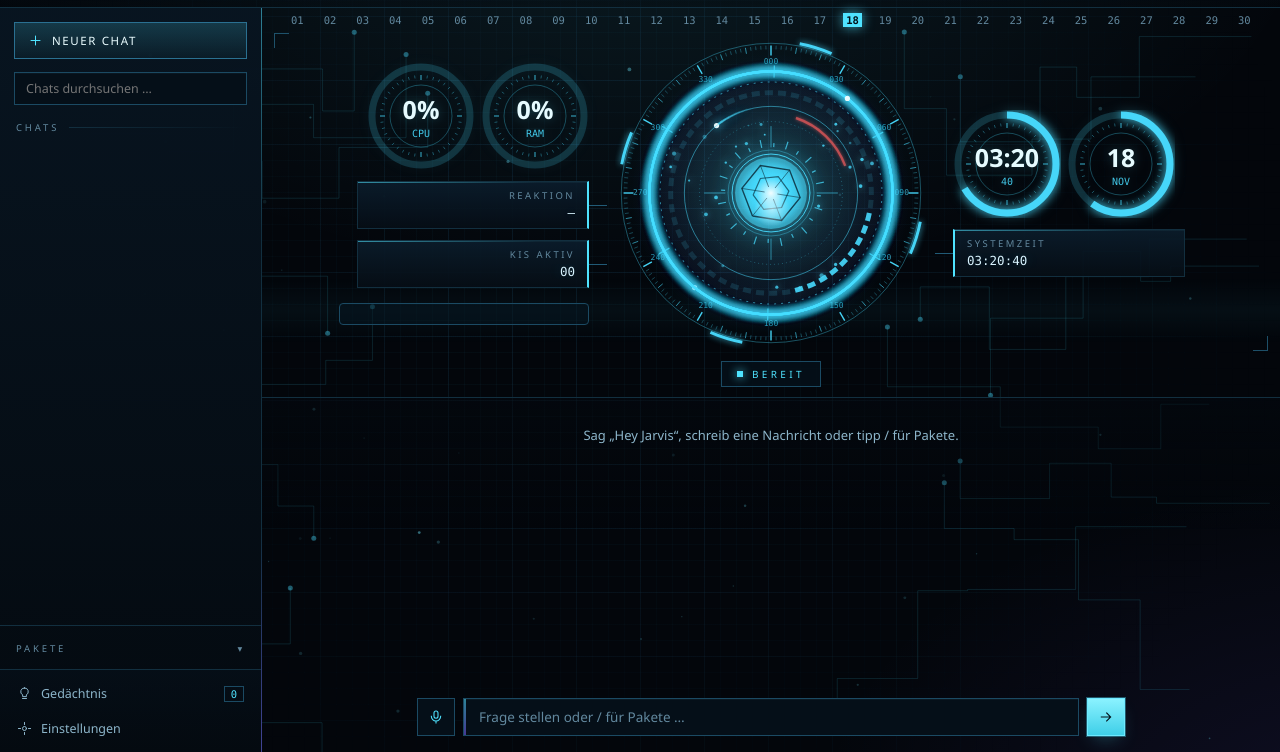
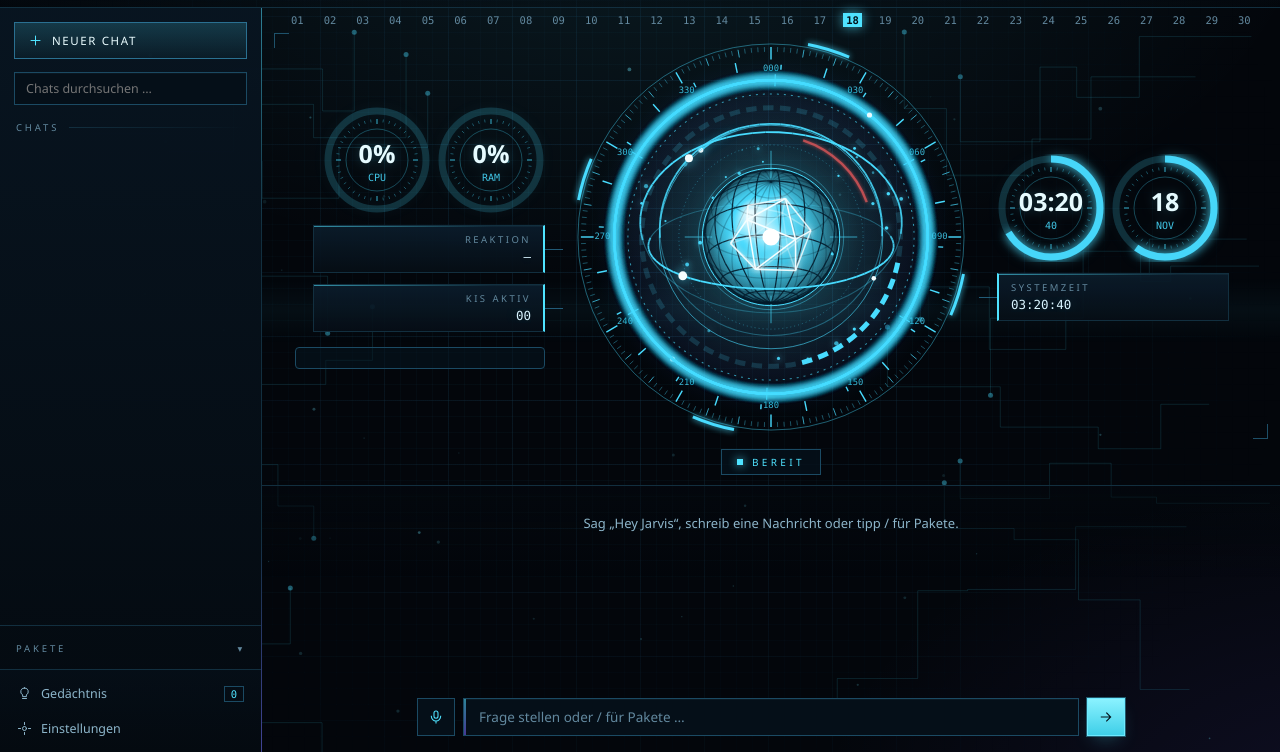
Before and after one commit to Danielsasf/Jarvis, an Electron app: page src/renderer/index.html in a window 1280 px wide. Shown: the part 48-800 px from the top of the page. Drawn offline with Linux system fonts and the light colour scheme; no server answers; animation ran at ten frames a second.

Commit message:
v2.20.0: 3D-Kern
Co-Authored-By: Claude Sonnet 5.5 <noreply@anthropic.com>
Claude-Session: https://claude.ai/code/session_011wZarK3BsdFYAtSbkQpM1n

```diff
--- a/src/renderer/hud.js
+++ b/src/renderer/hud.js
@@ -26,7 +26,7 @@
       ctx.setTransform(dpr, 0, 0, dpr, 0, 0);
       return [w, h];
     }
-    const c = (a) => `rgba(${col[0] | 0},${col[1] | 0},${col[2] | 0},${a})`;
+    const c = (a) => `rgba(${col[0] | 0},${col[1] | 0},${col[2] | 0},${Math.min(1, a * 1.2)})`;
     const ring = (x, y, r, w, a, dash) => {
       ctx.beginPath(); ctx.arc(x, y, r, 0, TAU); ctx.lineWidth = w; ctx.strokeStyle = c(a);
       ctx.setLineDash(dash || []); ctx.stroke(); ctx.setLineDash([]);
@@ -149,32 +149,68 @@
           arc(x, y, R * 0.78, a - 0.5, a, 1.5, 0.6);
         }
       }
-      // 6) Kern: scharfer Rand, heller Mittelpunkt
+      // 6) 3D-Kern: leuchtende Kugel mit Gitter (dreht), Kristall innen (dreht gegenläufig), Bahnen drumherum (kippen und drehen)
       const pulse = 1 + level * 0.28 + Math.sin(now / 1000) * 0.015;
-      const cr = R * (small ? 0.42 : 0.24) * pulse;
-      ctx.save(); ctx.shadowColor = c(0.95); ctx.shadowBlur = R * 0.16;
-      const g = ctx.createRadialGradient(x, y, 0, x, y, cr);
-      g.addColorStop(0, 'rgba(240,253,255,1)'); g.addColorStop(0.45, c(0.95)); g.addColorStop(0.92, c(0.55)); g.addColorStop(1, c(0.55));
+      const cr = R * (small ? 0.46 : 0.34) * pulse;
+      const rot = (px, py, pz, ay, ax) => { // erst um Y, dann um X drehen
+        const cy = Math.cos(ay); const sy = Math.sin(ay); let X = px * cy + pz * sy; let Z = -px * sy + pz * cy;
+        const cx = Math.cos(ax); const sx = Math.sin(ax); const Y = py * cx - Z * sx; Z = py * sx + Z * cx; return [X, Y, Z];
+      };
+      const P = (v, rad) => { const k = 1 / (1 - v[2] * 0.22); return [x + v[0] * rad * k, y + v[1] * rad * k, v[2]]; };
+      const seg3 = (p0, p1, w, baseA, rgb) => {
+        const z = (p0[2] + p1[2]) / 2; const al = Math.max(0.06, Math.min(1, baseA * (0.4 + 0.6 * (z + 1) / 2) * (z > 0 ? 1.15 : 0.55)));
+        ctx.beginPath(); ctx.moveTo(p0[0], p0[1]); ctx.lineTo(p1[0], p1[1]); ctx.lineWidth = w; ctx.strokeStyle = rgb ? `rgba(${rgb},${al})` : c(al); ctx.stroke();
+      };
+      const tiltX = 0.42; const spinY = t * 0.55;
+      // Bahnen hinter der Kugel zuerst
+      const orbits = small ? [[0.62, 1.1, 1.3], [0.72, -0.4, -0.9]] : [[0.6, 1.25, 1.1], [0.72, -0.35, -0.8], [0.84, 0.75, 0.5]];
+      const drawOrbits = (front) => {
+        orbits.forEach(([rf, tilt, sp], oi) => {
+          const N = 72; const ay = t * sp * 0.6; let prev = null;
+          for (let i = 0; i <= N; i++) {
+            const a = (i / N) * TAU; const v = rot(Math.cos(a), 0, Math.sin(a), ay, tilt);
+            const pt = P(v, cr * (1 + rf * 1.15)); if (prev && ((prev[2] + pt[2]) / 2 > 0) === front) seg3(prev, pt, front ? 1.8 : 1.1, 0.85); prev = pt;
+          }
+          const sa = t * (1.6 + oi * 0.5) * (oi % 2 ? -1 : 1); const sv = rot(Math.cos(sa), 0, Math.sin(sa), ay, tilt); const sp3 = P(sv, cr * (1 + rf * 1.15));
+          if ((sp3[2] > 0) === front) {
+            ctx.save(); ctx.shadowColor = c(1); ctx.shadowBlur = 12; ctx.fillStyle = 'rgba(245,254,255,1)'; ctx.beginPath(); ctx.arc(sp3[0], sp3[1], (front ? 3.6 : 2.4) * (0.8 + 0.25 * (sp3[2] + 1)), 0, TAU); ctx.fill(); ctx.restore();
+          }
+        });
+      };
+      drawOrbits(false);
+      // Kugel: Leuchtkörper + Gitter
+      ctx.save(); ctx.shadowColor = c(0.95); ctx.shadowBlur = R * 0.14;
+      const g = ctx.createRadialGradient(x - cr * 0.3, y - cr * 0.35, cr * 0.05, x, y, cr);
+      g.addColorStop(0, 'rgba(235,252,255,.95)'); g.addColorStop(0.35, c(0.75)); g.addColorStop(0.8, c(0.3)); g.addColorStop(1, c(0.12));
       ctx.beginPath(); ctx.arc(x, y, cr, 0, TAU); ctx.fillStyle = g; ctx.fill(); ctx.restore();
-      // Reaktor im Kern: gegenläufige Sechsecke + Speichen
+      const meridians = small ? 6 : 10; const parallels = small ? 4 : 7;
+      for (let m = 0; m < meridians; m++) {
+        const lon = (m / meridians) * Math.PI; let prev = null;
+        for (let i = 0; i <= 48; i++) {
+          const a = (i / 48) * TAU; const v = rot(Math.cos(a) * Math.cos(lon), Math.sin(a), Math.cos(a) * Math.sin(lon), spinY, tiltX);
+          const pt = P(v, cr); if (prev) seg3(prev, pt, 1.2, 0.85, '4,28,44'); prev = pt;
+        }
+      }
+      for (let l = 1; l <= parallels; l++) {
+        const lat = (l / (parallels + 1)) * Math.PI - Math.PI / 2; const rr = Math.cos(lat); let prev = null;
+        for (let i = 0; i <= 48; i++) {
+          const a = (i / 48) * TAU; const v = rot(Math.cos(a) * rr, Math.sin(lat), Math.sin(a) * rr, spinY, tiltX);
+          const pt = P(v, cr); if (prev) seg3(prev, pt, 1.2, 0.85, '4,28,44'); prev = pt;
+        }
+      }
+      // Kristall im Inneren (Ikosaeder), dreht gegenläufig auf zwei Achsen
+      const ph = (1 + Math.sqrt(5)) / 2; const nl = Math.hypot(1, ph);
+      const V = [[-1, ph, 0], [1, ph, 0], [-1, -ph, 0], [1, -ph, 0], [0, -1, ph], [0, 1, ph], [0, -1, -ph], [0, 1, -ph], [ph, 0, -1], [ph, 0, 1], [-ph, 0, -1], [-ph, 0, 1]].map((v) => [v[0] / nl, v[1] / nl, v[2] / nl]);
+      const E = []; for (let i = 0; i < 12; i++) for (let j = i + 1; j < 12; j++) if (Math.abs(Math.hypot(V[i][0] - V[j][0], V[i][1] - V[j][1], V[i][2] - V[j][2]) - 2 / nl) < 0.01) E.push([i, j]);
+      const pv = V.map((v) => P(rot(v[0], v[1], v[2], -t * 1.1, t * 0.7), cr * 0.62));
+      ctx.save(); ctx.shadowColor = 'rgba(255,255,255,.9)'; ctx.shadowBlur = 6;
+      for (const [i, j] of E) seg3(pv[i], pv[j], 1.5, 1, '245,254,255');
+      ctx.restore();
+      ctx.save(); ctx.shadowColor = 'rgba(255,255,255,1)'; ctx.shadowBlur = 16; ctx.fillStyle = '#ffffff'; ctx.beginPath(); ctx.arc(x, y, cr * (0.13 + level * 0.1), 0, TAU); ctx.fill(); ctx.restore();
+      drawOrbits(true);
       if (!small) {
-        const hex = (rad, rot, w, al, col2) => {
-          ctx.beginPath();
-          for (let i = 0; i <= 6; i++) { const a = rot + (i / 6) * TAU; const px = x + Math.cos(a) * rad; const py = y + Math.sin(a) * rad; if (i) ctx.lineTo(px, py); else ctx.moveTo(px, py); }
-          ctx.lineWidth = w; ctx.strokeStyle = col2 || c(al); ctx.stroke();
-        };
-        ctx.save(); ctx.shadowColor = c(0.8); ctx.shadowBlur = 5;
-        hex(cr * 0.82, t * 0.9, 1.4, 0, 'rgba(4,24,36,.75)');
-        hex(cr * 0.5, -t * 1.3, 1.2, 0, 'rgba(4,24,36,.6)');
-        for (let i = 0; i < 6; i++) { const a = t * 0.9 + (i / 6) * TAU; ctx.beginPath(); ctx.moveTo(x + Math.cos(a) * cr * 0.18, y + Math.sin(a) * cr * 0.18); ctx.lineTo(x + Math.cos(a) * cr * 0.82, y + Math.sin(a) * cr * 0.82); ctx.lineWidth = 1; ctx.strokeStyle = 'rgba(4,24,36,.5)'; ctx.stroke(); }
-        ctx.restore();
-        // Lichtreflex wandert über den Kern
-        const fa = t * 0.6; const fg = ctx.createRadialGradient(x + Math.cos(fa) * cr * 0.45, y + Math.sin(fa) * cr * 0.45, 0, x + Math.cos(fa) * cr * 0.45, y + Math.sin(fa) * cr * 0.45, cr * 0.5);
-        fg.addColorStop(0, 'rgba(255,255,255,.55)'); fg.addColorStop(1, 'rgba(255,255,255,0)');
-        ctx.fillStyle = fg; ctx.beginPath(); ctx.arc(x, y, cr, 0, TAU); ctx.fill();
-        // Zwei Zacken-Ringe um den Kern
         ctx.save(); ctx.translate(x, y); ctx.rotate(-t * 0.5);
-        for (let i = 0; i < 24; i++) { const a = (i / 24) * TAU; tick(0, 0, a, cr + 10, cr + (i % 2 ? 14 : 18), 1.2, 0.75); }
+        for (let i = 0; i < 24; i++) { const a = (i / 24) * TAU; tick(0, 0, a, cr * 2.55, cr * 2.55 + (i % 2 ? 5 : 10), 1.4, 0.9); }
         ctx.restore();
       }
       ring(x, y, cr + 3, 1, 0.9);
--- a/src/renderer/style.css
+++ b/src/renderer/style.css
@@ -86,7 +86,7 @@ body > *:not(.grid-bg):not(.settings):not(.scrim):not(.toast) { position: relati
 .stage::before, .stage::after { content: ""; position: absolute; width: 14px; height: 14px; pointer-events: none; opacity: .7; }
 .stage::before { left: 12px; top: 6px; border-left: 1px solid var(--line-3); border-top: 1px solid var(--line-3); }
 .stage::after { right: 12px; bottom: 2px; border-right: 1px solid var(--line-3); border-bottom: 1px solid var(--line-3); }
-.core-wrap { position: relative; width: clamp(196px, 39vh, 386px); height: clamp(196px, 39vh, 386px); }
+.core-wrap { position: relative; width: clamp(240px, 50vh, 520px); height: clamp(240px, 50vh, 520px); }
 .core-wrap::before { content: ""; position: absolute; inset: 4%; pointer-events: none;
   background: radial-gradient(circle, rgba(79, 227, 255, .13), rgba(122, 92, 255, .05) 52%, transparent 70%); }
 #core { position: relative; width: 100%; height: 100%; display: block; }
@@ -543,14 +543,14 @@ body.chatting .wx { display: none; }
 body.hide-chat main { display: none; }
 body.hide-chat .content { justify-content: center; }
 body.hide-chat .stage { flex: 1; align-items: center; }
-body.hide-chat .core-wrap { width: clamp(220px, 44vh, 400px); height: clamp(220px, 44vh, 400px); }
+body.hide-chat .core-wrap { width: clamp(260px, 58vh, 580px); height: clamp(260px, 58vh, 580px); }
 body.hide-input .composer { display: none; }
 body:not(.hide-chat) .live { display: none; }
 .statusbox { margin: 0 0 10px; display: grid; gap: 8px; }
 .statusbox > div { display: flex; justify-content: space-between; gap: 16px; padding: 10px 14px; border: 1px solid var(--line); background: rgba(5, 13, 21, .6); }
 .statusbox dt { color: var(--muted); font-size: 12.5px; } .statusbox dd { margin: 0; font-family: var(--mono); font-size: 12.5px; color: #eaf9ff; text-align: right; }
 .statusbox .click { cursor: pointer; } .statusbox .click:hover { border-color: var(--accent); }
-@media (max-height: 760px) { body.hide-chat .core-wrap { width: 200px; height: 200px; } }
+@media (max-height: 760px) { body.hide-chat .core-wrap { width: 230px; height: 230px; } }
 
 /* Netz-Ansicht 2.19 */
 .netz { display: none; flex: 1; min-height: 0; grid-template-columns: 268px minmax(0, 1fr) 288px; gap: 12px; padding: 10px 14px 6px; border-top: 1px solid var(--line); }
--- a/src/version.js
+++ b/src/version.js
@@ -1,2 +1,2 @@
 // Version dieses App-Codes. Bei jedem Update erhöhen.
-module.exports = { CODE_VERSION: '2.19.0', UPDATE_REPO: 'Danielsasf/jarvis' };
+module.exports = { CODE_VERSION: '2.20.0', UPDATE_REPO: 'Danielsasf/jarvis' };
```
Also changed, not shown: AGENTS.md (+1 -0 lines), release/jarvis-app.json, release/version.json.
